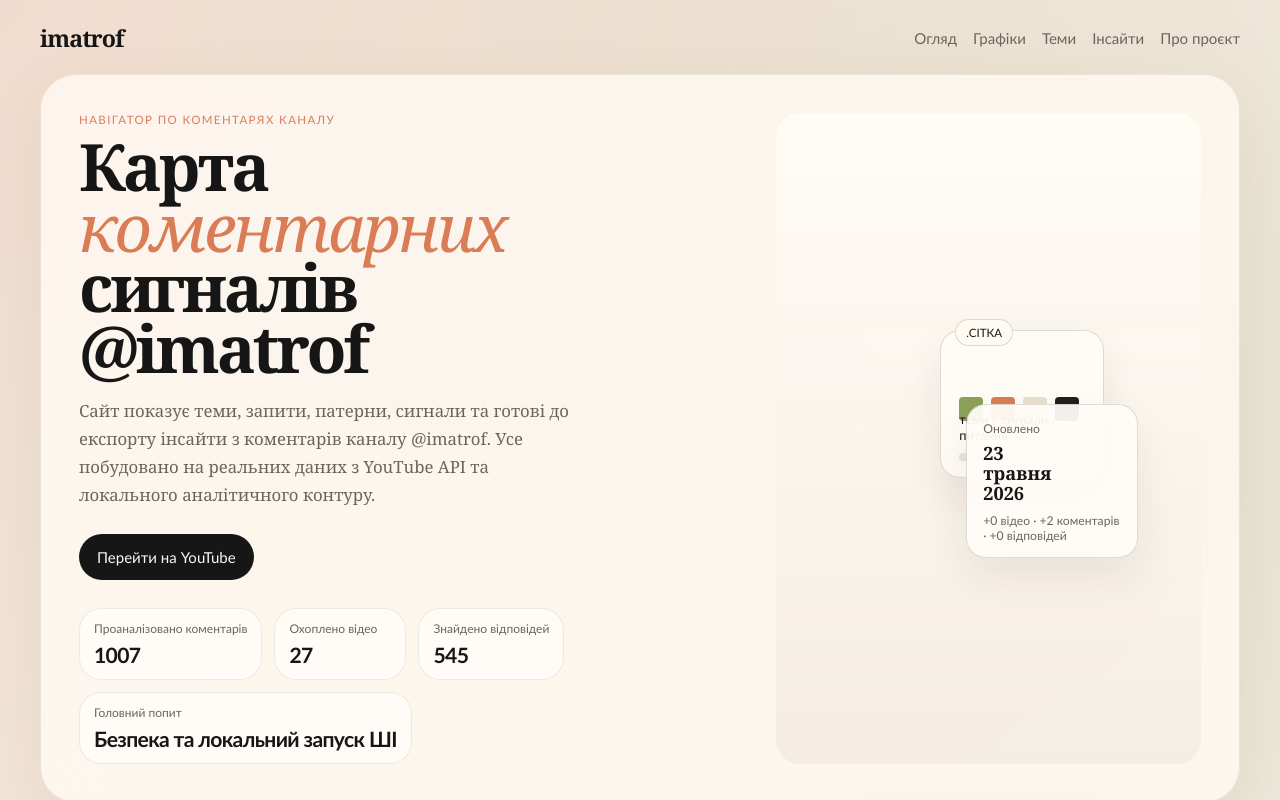
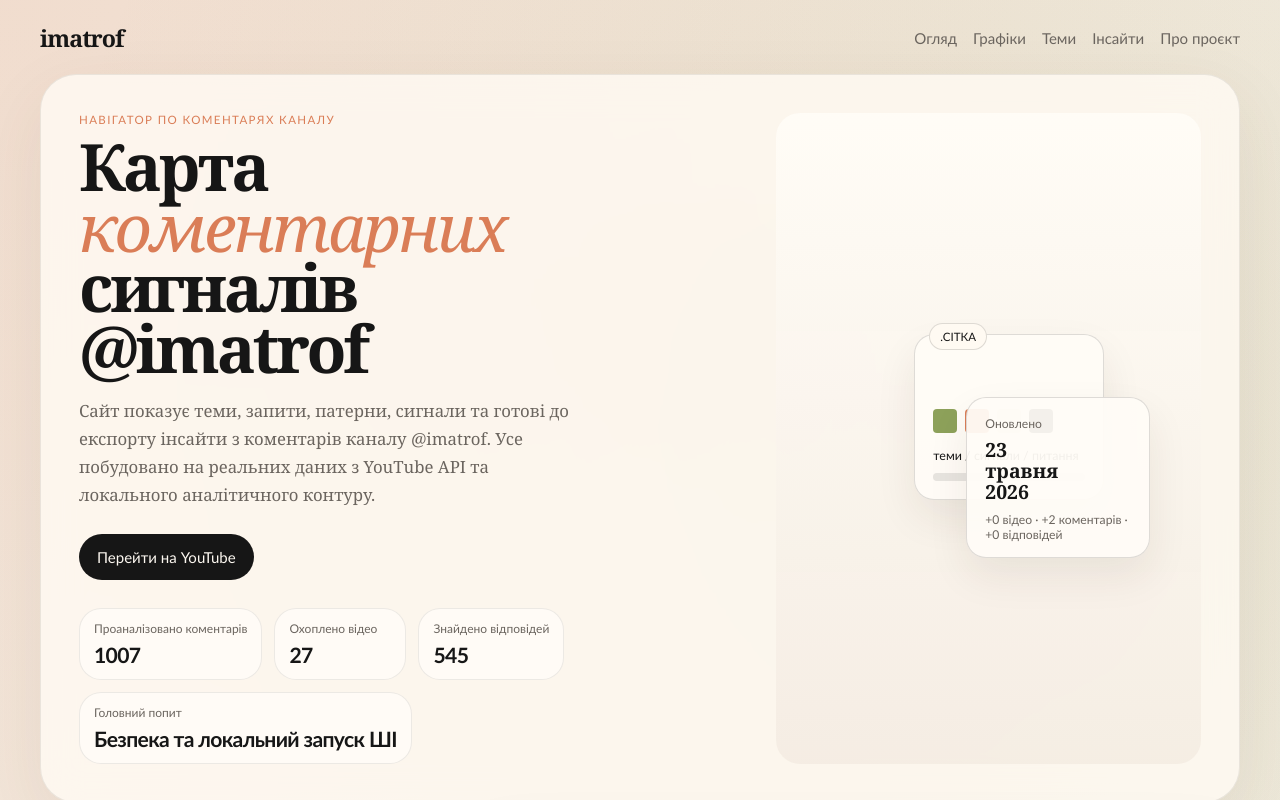
Before and after one commit to imatrofailo/imatrof-youtube-analytics, a website built with Vite: page index.html in a window 1280 px wide. Shown: the top 800 px of the page. Built offline with nearby package versions, Linux system fonts and the light colour scheme.

Commit message:
Tighten desktop hero widgets

```diff
--- a/styles.css
+++ b/styles.css
@@ -260,8 +260,8 @@
 
 .hero-visual-stack {
   position: relative;
-  width: min(300px, 100%);
-  min-height: 260px;
+  width: min(360px, 100%);
+  min-height: 320px;
 }
 
 .floating-card,
@@ -278,10 +278,10 @@
 }
 
 .grid-card {
-  right: 34px;
-  top: 22px;
-  width: 164px;
-  height: 148px;
+  right: 64px;
+  top: 56px;
+  width: 190px;
+  height: 166px;
 }
 
 .floating-label {
@@ -332,7 +332,7 @@
 }
 
 .palette-row {
-  margin-top: 48px;
+  margin-top: 56px;
   display: flex;
   gap: 8px;
 }
@@ -363,9 +363,9 @@
   position: absolute;
   left: 18px;
   right: 18px;
-  bottom: 16px;
+  bottom: 18px;
   margin: 0;
-  font-size: 0.8rem;
+  font-size: 0.78rem;
   color: var(--ink);
   font-family: "Trebuchet MS", "Segoe UI", sans-serif;
 }
@@ -376,10 +376,10 @@
 }
 
 .update-card {
-  right: 0;
-  bottom: 10px;
-  width: 172px;
-  padding: 16px 16px 14px;
+  right: 18px;
+  bottom: 40px;
+  width: 184px;
+  padding: 18px 18px 15px;
   z-index: 2;
 }
 
@@ -405,7 +405,7 @@
 .update-card strong {
   display: block;
   margin: 8px 0 10px;
-  font-size: 1.14rem;
+  font-size: 1.22rem;
   line-height: 1.08;
   max-width: 6ch;
 }
```
